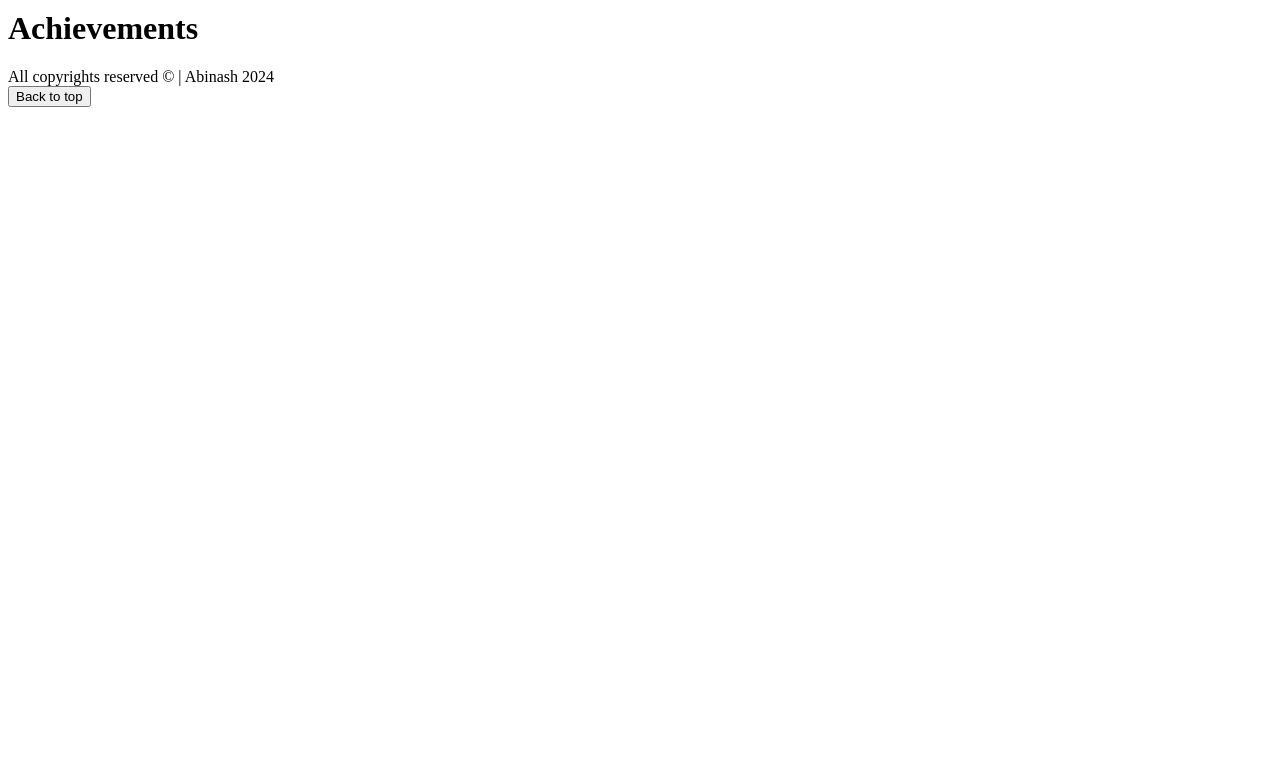
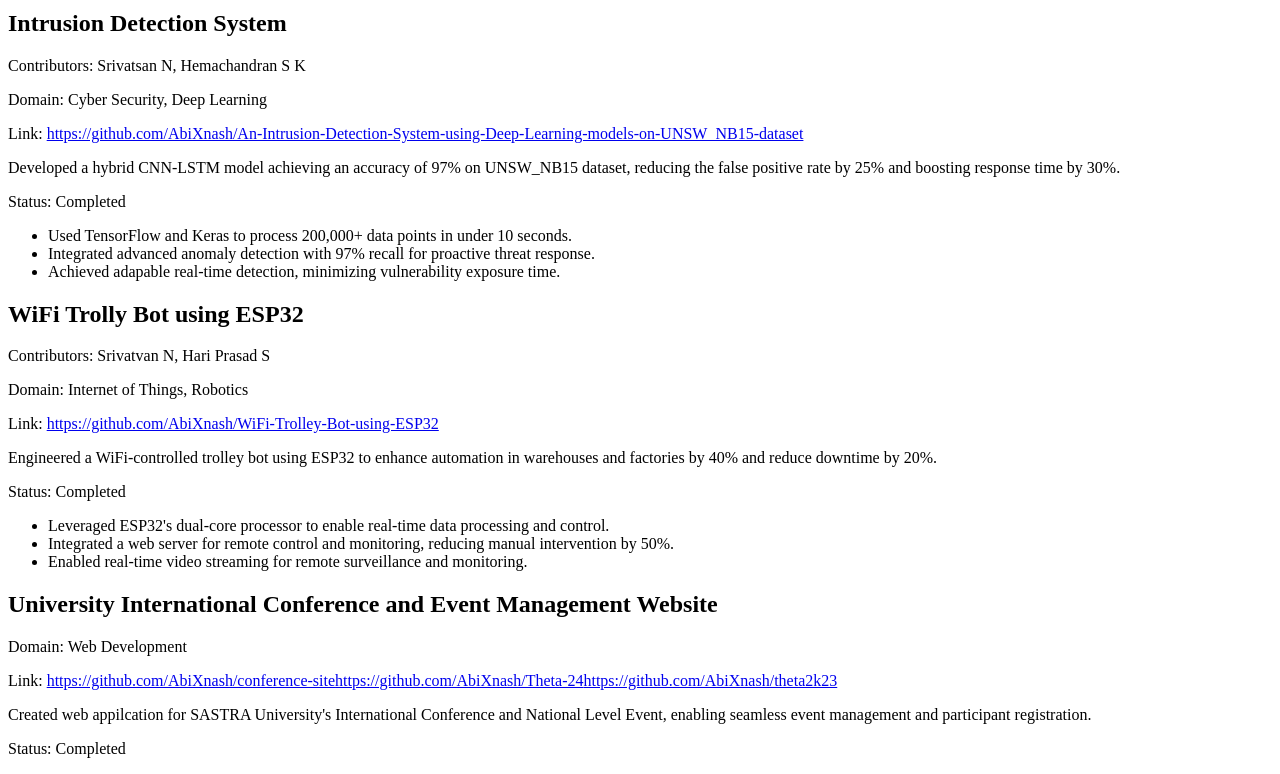
Before and after one commit to AbiXnash/abxfolio, a React (Vite) app: page / in a window 1280 px wide. Shown: the part 840-1614 px from the top of the page. Before the commit the page ends 955 px from the top, so only its background shows below. Built offline with nearby package versions, Linux system fonts and the light colour scheme.

Commit message:
add Projects component with project details and display logic

```diff
--- a/src/pages/Projects/Projects.tsx
+++ b/src/pages/Projects/Projects.tsx
@@ -1,6 +1,85 @@
 const Projects = () => {
+
+	const projects: {
+		id: number,
+		name: string,
+		contributors: string[] | null,
+		domain: string[],
+		link: string[] | null,
+		description: string,
+		status: ["Completed" | "Ongoing" | "Upcoming"],
+		keynote: string[]
+	}[] = [
+			{
+				id: 1,
+				name: "Intrusion Detection System",
+				contributors: ["Srivatsan N", "Hemachandran S K"],
+				domain: ["Cyber Security", "Deep Learning"],
+				link: ["https://github.com/AbiXnash/An-Intrusion-Detection-System-using-Deep-Learning-models-on-UNSW_NB15-dataset"],
+				description: "Developed a hybrid CNN-LSTM model achieving an accuracy of 97% on UNSW_NB15 dataset, reducing the false positive rate by 25% and boosting response time by 30%.",
+				status: ["Completed"],
+				keynote: [
+					"Used TensorFlow and Keras to process 200,000+ data points in under 10 seconds.",
+					"Integrated advanced anomaly detection with 97% recall for proactive threat response.",
+					"Achieved adapable real-time detection, minimizing vulnerability exposure time."
+				]
+			},
+			{
+				id: 2,
+				name: "WiFi Trolly Bot using ESP32",
+				contributors: ["Srivatvan N", "Hari Prasad S"],
+				domain: ["Internet of Things", "Robotics"],
+				link: ["https://github.com/AbiXnash/WiFi-Trolley-Bot-using-ESP32"],
+				description: "Engineered a WiFi-controlled trolley bot using ESP32 to enhance automation in warehouses and factories by 40% and reduce downtime by 20%.",
+				status: ["Completed"],
+				keynote: [
+					"Leveraged ESP32's dual-core processor to enable real-time data processing and control.",
+					"Integrated a web server for remote control and monitoring, reducing manual intervention by 50%.",
+					"Enabled real-time video streaming for remote surveillance and monitoring."
+				]
+			},
+			{
+				id: 3,
+				name: "University International Conference and Event Management Website",
+				contributors: null,
+				domain: ["Web Development"],
+				link: [
+					"https://github.com/AbiXnash/conference-site",
+					"https://github.com/AbiXnash/Theta-24",
+					"https://github.com/AbiXnash/theta2k23"
+				],
+				description: "Created web appilcation for SASTRA University's International Conference and National Level Event, enabling seamless event management and participant registration.",
+				status: ["Completed"],
+				keynote: [
+					"Developed a user-friendly interface for event registration and payment processing, boosted user retention by 30%.",
+					"Enabled real-time updates and notifications for participants and organizers.",
+					"Optimized website performance for 1000+ concurrent users, ensuring seamless user experience.",
+					"Integrated a secure payment gateway for hassle-free transactions."
+				]
+			}
+	];
+
 	return <>
 		<h1>Projects</h1>
+		<div>
+			{projects.map((project, index) => {
+				return <div key={index}>
+					<h2>{project.name}</h2>
+					{ project.contributors && <p>Contributors: {project.contributors.join(", ")}</p> }
+					<p>Domain: {project.domain.join(", ")}</p>
+					{ project.link && <p>Link: {project.link.map((link, key) => {
+						return <a key={key} href={link} target="_blank" rel="noreferrer">{link}</a>
+					})}</p> }
+					<p>{project.description}</p>
+					<p>Status: {project.status.join(", ")}</p>
+					<ul>
+						{project.keynote.map((keynote, key) => {
+							return <li key={key}>{keynote}</li>
+						})}
+					</ul>
+				</div>
+			})}
+		</div>
 	</>
 }
 
```
